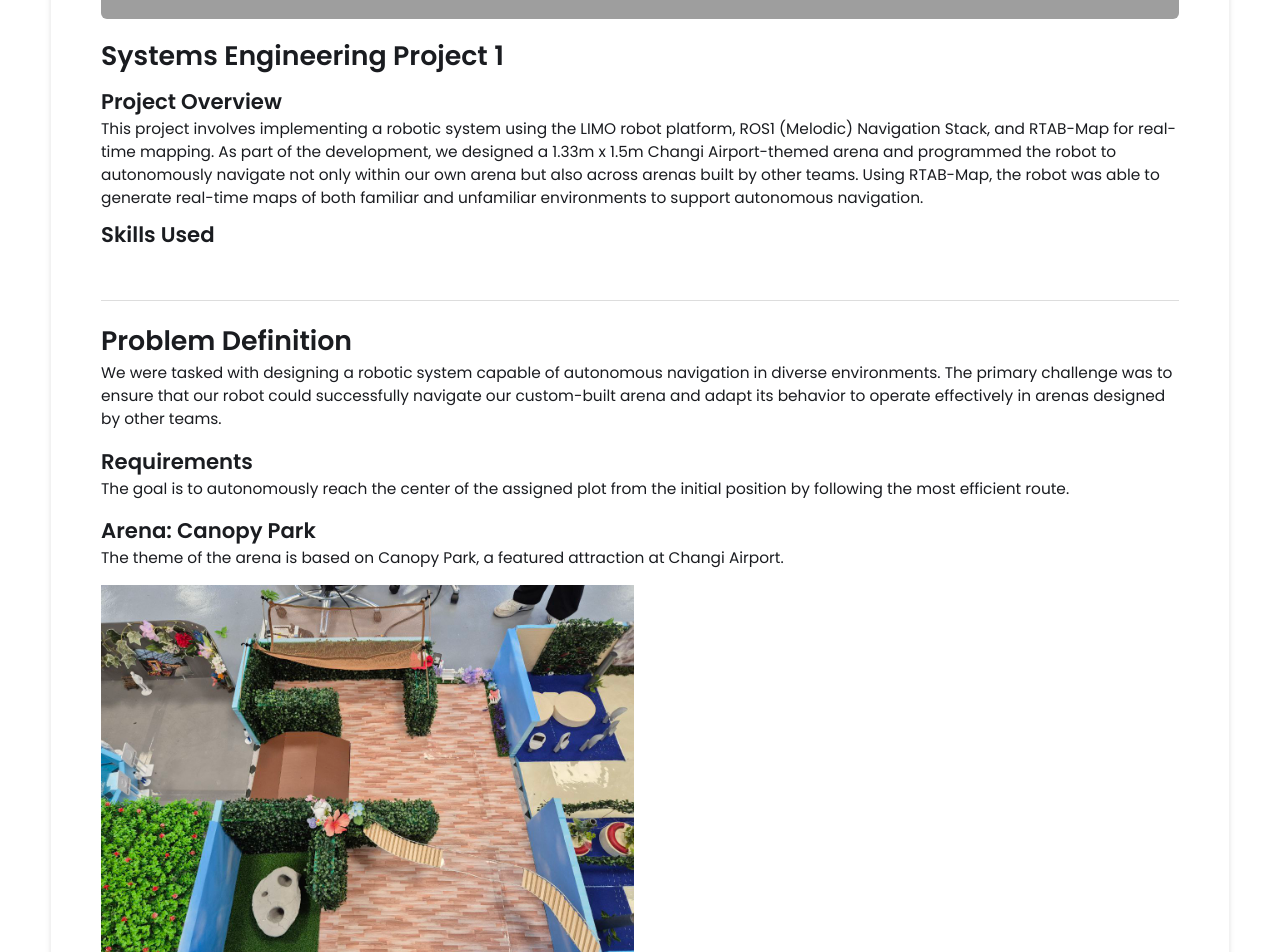
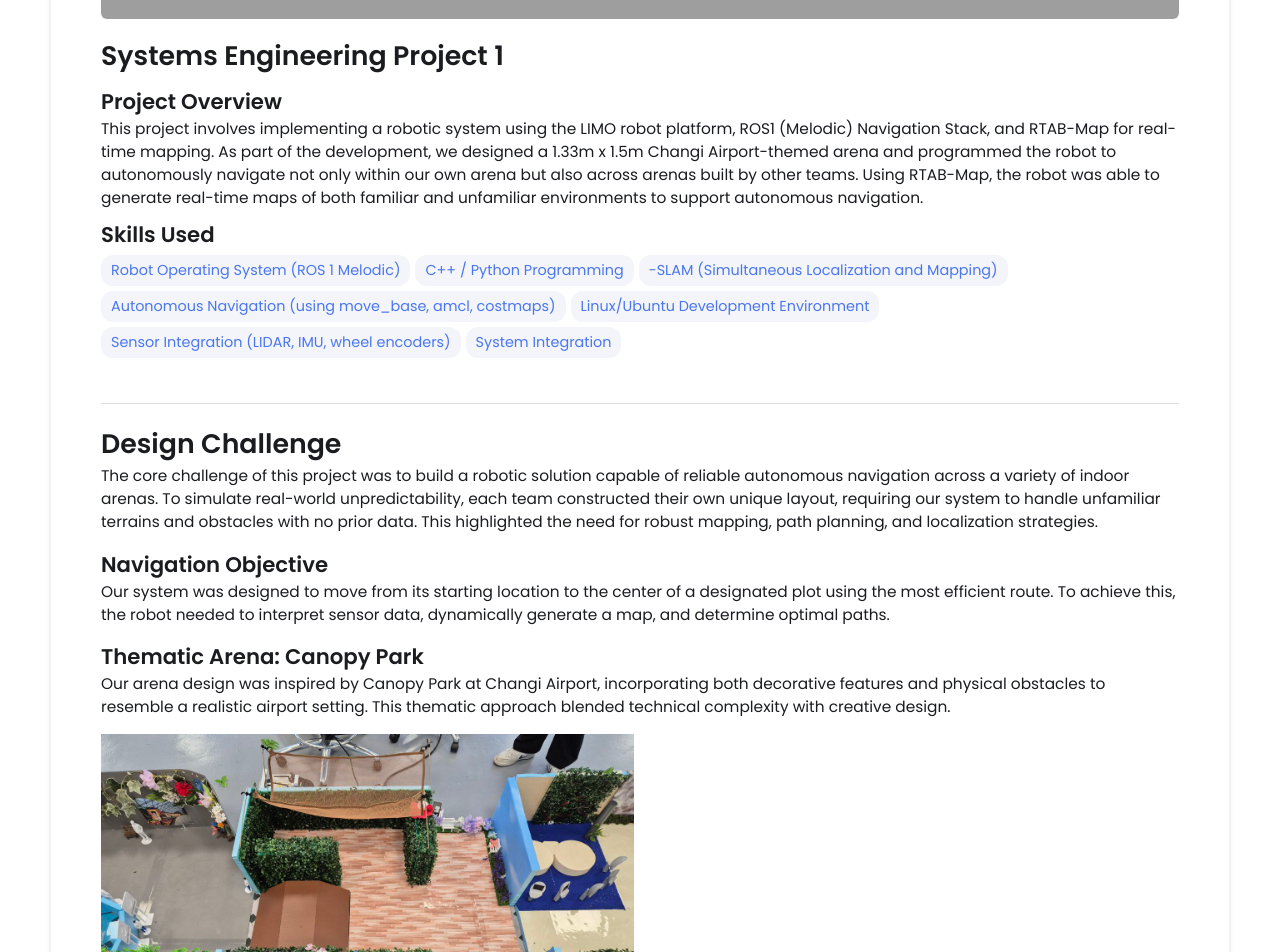
Before and after one commit to AloysiusHo/AloysiusHo.github.io, a Jekyll site: the page built from _projects/demo-project/index.md, in a window 1280 px wide and 1400 px high, scrolled down 471 px. Shown: the top 952 px of the window. Built offline with Jekyll 4.4.1, drawn with Linux system fonts in a browser that asks for light colours; some of the changed text lies outside the part shown; grey boxes are pictures that could not be loaded.

Commit message:
Update index.md

```diff
--- a/_projects/demo-project/index.md
+++ b/_projects/demo-project/index.md
@@ -4,25 +4,36 @@ title: Systems Engineering Project 1
 description:
   This project involves implementing a robotic system using the LIMO robot platform, ROS1 (Melodic) Navigation Stack, and RTAB-Map for real-time mapping. As part of the development, we designed a 1.33m x 1.5m Changi Airport-themed arena and programmed the robot to autonomously navigate not only within our own arena but also across arenas built by other teams. Using RTAB-Map, the robot was able to generate real-time maps of both familiar and unfamiliar environments to support autonomous navigation.
 
+skills:
+  - Robot Operating System (ROS 1 Melodic)
+  - C++ / Python Programming
+  - -SLAM (Simultaneous Localization and Mapping)
+  - Autonomous Navigation (using move_base, amcl, costmaps)
+  - Linux/Ubuntu Development Environment
+  - Sensor Integration (LIDAR, IMU, wheel encoders)
+  - System Integration
 main-image: /limo.png
 ---
 
 ---
-# Problem Definition
-We were tasked with designing a robotic system capable of autonomous navigation in diverse environments. The primary challenge was to ensure that our robot could successfully navigate our custom-built arena and adapt its behavior to operate effectively in  arenas designed by other teams.
-## Requirements
-The goal is to autonomously reach the center of the assigned plot from the initial position by following the most efficient route.
+# Design Challenge
+The core challenge of this project was to build a robotic solution capable of reliable autonomous navigation across a variety of indoor arenas. To simulate real-world unpredictability, each team constructed their own unique layout, requiring our system to handle unfamiliar terrains and obstacles with no prior data. This highlighted the need for robust mapping, path planning, and localization strategies.
+
+## Navigation Objective
+Our system was designed to move from its starting location to the center of a designated plot using the most efficient route. To achieve this, the robot needed to interpret sensor data, dynamically generate a map, and determine optimal paths.
 
 
-
-## Arena: Canopy Park
-The theme of the arena is based on Canopy Park, a featured attraction at Changi Airport.
+## Thematic Arena: Canopy Park
+Our arena design was inspired by Canopy Park at Changi Airport, incorporating both decorative features and physical obstacles to resemble a realistic airport setting. This thematic approach blended technical complexity with creative design.
 {% include image-gallery.html images="Arena_2.jpg" height="400"%}
 
+## Robot Platform: LIMO
+For this project, we used the LIMO robot platform by AgileX Robotics. LIMO is a compact and versatile mobile robot equipped with multiple drive modes (Ackermann, omnidirectional, tracked, and differential)
+{% include image-gallery.html images="limo.png" height="100"%}
 
 
 ## Demonstration
-This video showcases the LIMO robot navigating from the starting point to the center of our arena.
+This clip shows our LIMO robot navigating a themed arena using ROS1 and RTAB-Map. It performs real-time mapping and autonomous navigation, adapting to the environment and reaching the goal efficiently.
 If you would like to explore the source code for this project, you can visit our GitHub repository:
 [🔗 View Project Code on GitHub](https://github.com/YongJiee/Systems-Engineering-Project-1-Group-6.git)
 
```
